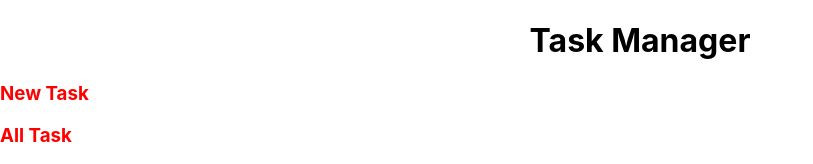
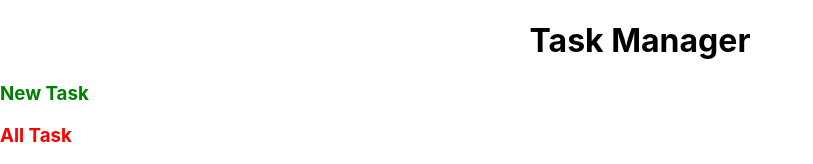
Before and after one commit to Lakshmanan-8/devops_project, a React (Create React App) app in the folder todo-frontend/: page / in a window 1280 px wide. Shown: the top 164 px of the page, without its empty margins (0-813 px from the left). Built offline with nearby package versions, Linux system fonts and the light colour scheme.

Commit message:
color green added

```diff
--- a/todo-frontend/src/components/TaskPage.js
+++ b/todo-frontend/src/components/TaskPage.js
@@ -24,7 +24,7 @@ export default function TaskPage()
         <div>
             {!showform && !showlist &&(
                 <>
-                <h3 style={{cursor:'pointer',color:'red'}}onClick={handleonclickadd}><a>New Task</a></h3>
+                <h3 style={{cursor:'pointer',color:'green'}}onClick={handleonclickadd}><a>New Task</a></h3>
                 <h3 style={{cursor:'pointer',color:'red'}}onClick={handleonclicklist}><a>All Task</a></h3>
 
                 </>
```
